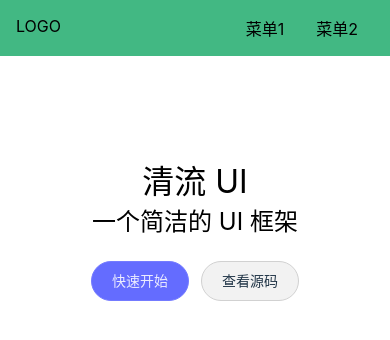
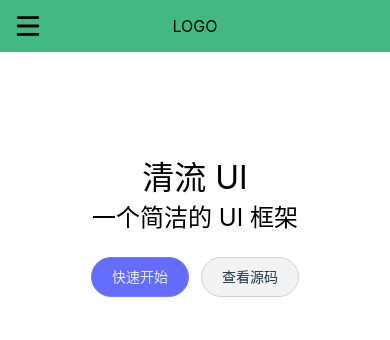
Before and after one commit to hanyi319/Water-UI, a Vue app: page /#/ in a window 390 px wide. Shown: the top 340 px of the page. Built offline with nearby package versions, Linux system fonts and the light colour scheme.

Commit message:
添加手机端 aside 切换功能

```diff
--- a/src/App.vue
+++ b/src/App.vue
@@ -7,7 +7,8 @@
 export default {
   name: "App",
   setup() {
-    const asideVisible = ref(false);
+    const width = document.documentElement.clientWidth;
+    const asideVisible = ref(width <= 500 ? false : true);
     provide("asideVisible", asideVisible);
   },
 };
--- a/src/components/Topnav.vue
+++ b/src/components/Topnav.vue
@@ -1,10 +1,13 @@
 <template>
   <div class="topnav">
-    <div class="logo" @click="toggleAside">LOGO</div>
+    <div class="logo">LOGO</div>
     <ul class="menu">
       <li>菜单1</li>
       <li>菜单2</li>
     </ul>
+    <span class="toggleAside" @click="toggleAside">
+      <img src="../assets/icons/menu.svg" alt="menu" />
+    </span>
   </div>
 </template>
 
@@ -14,7 +17,6 @@
 export default {
   setup() {
     const asideVisible = inject<Ref<boolean>>("asideVisible");
-    console.log("topnav 获取到的 asideVisible 为：" + asideVisible.value);
     const toggleAside = () => {
       asideVisible.value = !asideVisible.value;
     };
@@ -27,6 +29,8 @@
 .topnav {
   background: #42b883;
   display: flex;
+  justify-content: center;
+  align-items: center;
   padding: 16px;
   position: relative;
   z-index: 10;
@@ -42,5 +46,30 @@
       margin: 0 1em;
     }
   }
+  > .toggleAside {
+    width: 24px;
+    height: 24px;
+    position: absolute;
+    left: 16px;
+    top: 50%;
+    transform: translateY(-50%);
+    display: none;
+    > img {
+      width: 24px;
+      height: 24px;
+    }
+  }
+
+  @media (max-width: 500px) {
+    > .menu {
+      display: none;
+    }
+    > .logo {
+      margin: 0 auto;
+    }
+    > .toggleAside {
+      display: inline-block;
+    }
+  }
 }
 </style>
--- a/src/views/Doc.vue
+++ b/src/views/Doc.vue
@@ -30,7 +30,6 @@
   components: { Topnav },
   setup() {
     const asideVisible = inject<Ref<boolean>>("asideVisible");
-    console.log("Doc aside 获取到的 asideVisible 为：" + asideVisible.value);
     return { asideVisible };
   },
 };
@@ -41,10 +40,6 @@
   background: #f9f9f9;
   width: 150px;
   padding: 16px;
-  position: fixed;
-  top: 0;
-  left: 0;
-  padding-top: 70px;
   > h2 {
     margin-bottom: 4px;
   }
@@ -53,5 +48,11 @@
       padding: 4px 0;
     }
   }
+  @media (max-width: 500px) {
+    position: fixed;
+    top: 0;
+    left: 0;
+    padding-top: 70px;
+  }
 }
 </style>
```
Also changed, not shown: src/assets/icons/menu.svg (added).
